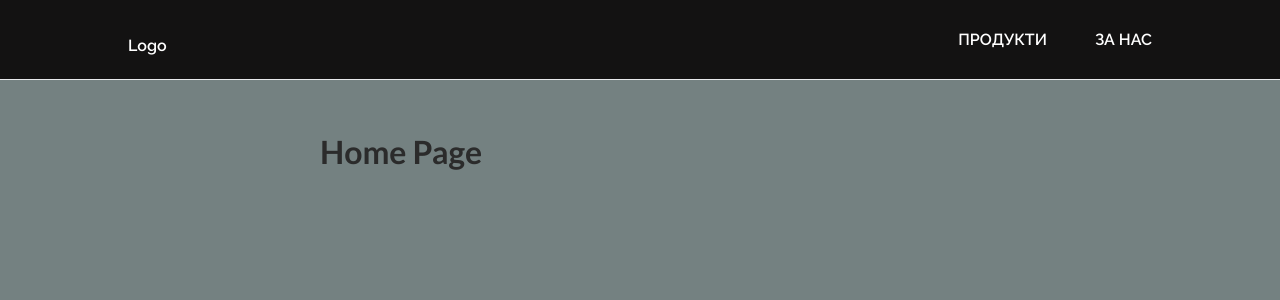
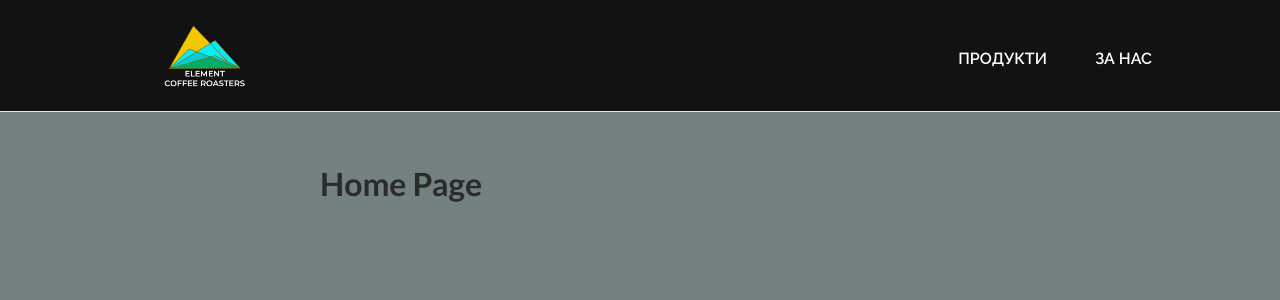
Before and after one commit to YanaAleksieva/element-coffee-roasters-web-app, a Next.js app: page / in a window 1280 px wide. Shown: the top 300 px of the page. Built offline with nearby package versions, Linux system fonts and the light colour scheme.

Commit message:
added logo

```diff
--- a/components/layout/main-header.module.css
+++ b/components/layout/main-header.module.css
@@ -1,6 +1,6 @@
 .header {
   width: 100%;
-  height: 5rem;
+  height: 7rem;
   display: flex;
   align-items: center;
   justify-content: space-between;
@@ -10,9 +10,14 @@
 }
 
 .logo {
-  font-size: 2rem;
-  color: white;
-  font-weight: bold;
+  margin: 1rem 0;
+  margin-top: 7%;
+  width: 10rem;
+  height: 10rem;
+}
+
+.logo img {
+  object-fit: cover;
 }
 
 .header ul {
@@ -25,6 +30,7 @@
 
 .header li {
   margin-left: 3rem;
+  font-size: 1.5rem;
 }
 
 .header a {
--- a/components/layout/main-header.tsx
+++ b/components/layout/main-header.tsx
@@ -1,5 +1,6 @@
 import type { NextPage } from "next";
 import Link from "next/link";
+import Image from "next/image";
 
 import classes from "./main-header.module.css";
 
@@ -7,7 +8,17 @@ const MainHeader: NextPage = () => {
   return (
     <header className={classes.header}>
       <div className={classes.logo}>
-        <Link href="/">Logo</Link>
+        <Link href="/" passHref>
+          <a>
+            <Image
+              src="/images/logo.png"
+              alt="Element Coffee Roasters Logo"
+              width="160"
+              height="160"
+              priority
+            />
+          </a>
+        </Link>
       </div>
       <nav className={classes.navigation}>
         <ul>
```
Also changed, not shown: public/images/logo-whole.png (added), public/images/logo.png (added).
